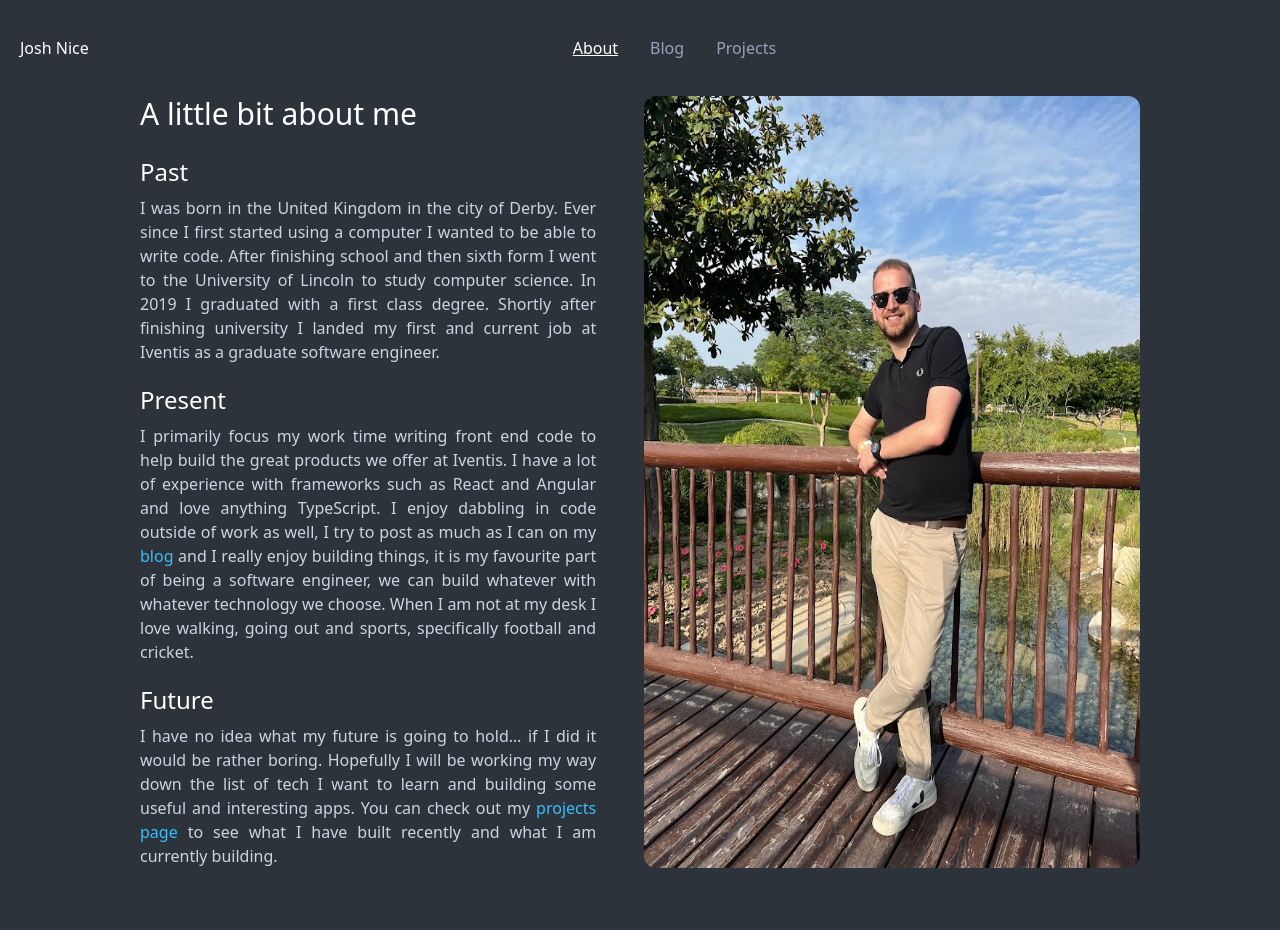
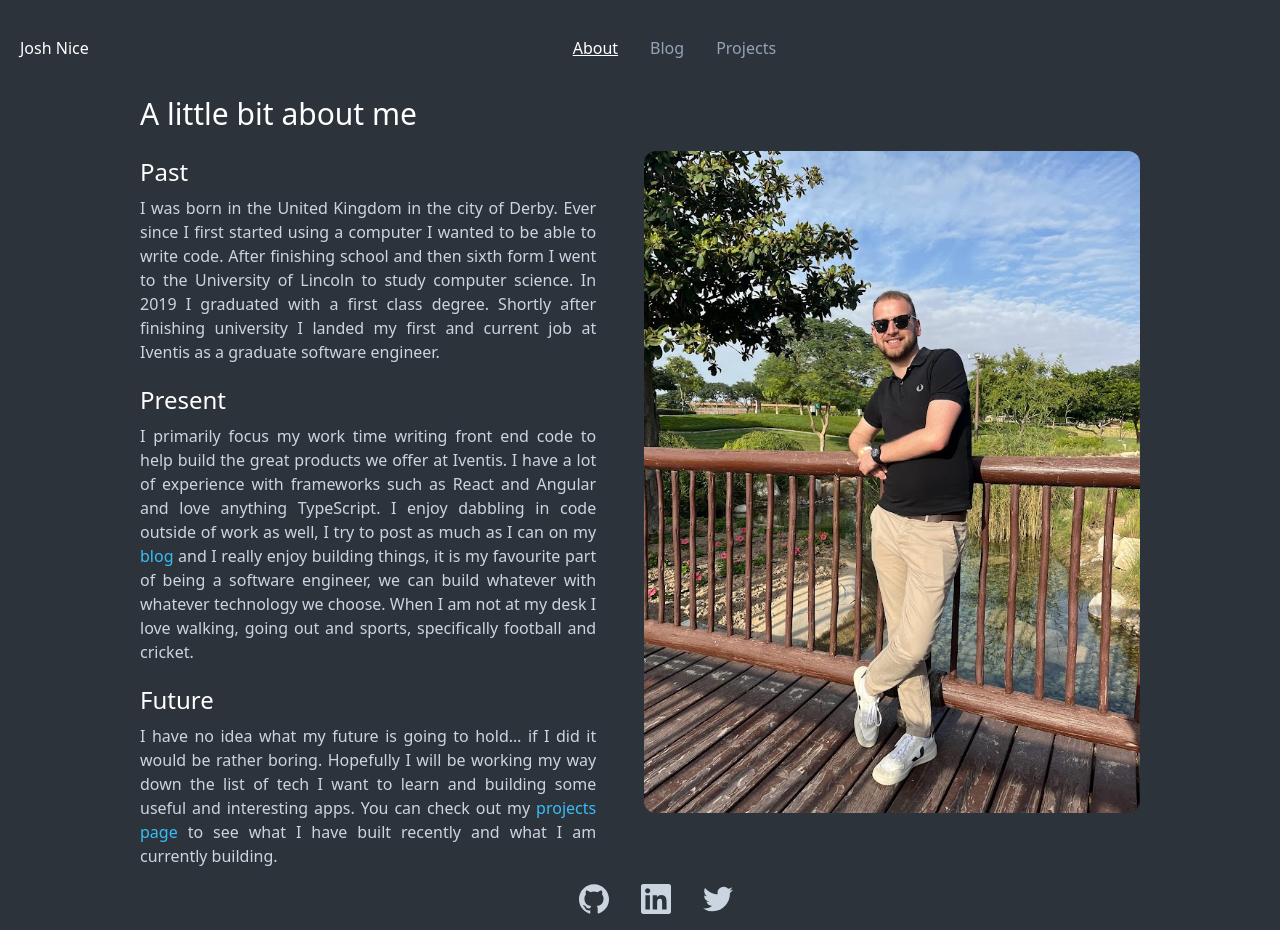
Before and after one commit to joshnice/blog, a React (Vite) app in the folder frontend/: page /about in a window 1280 px wide. Before the commit the page ends 868 px from the top, so only its background shows below. Built offline with nearby package versions, Linux system fonts and the light colour scheme.

Commit message:
Made about page more responsive and added a footer

```diff
--- a/frontend/src/pages/about.tsx
+++ b/frontend/src/pages/about.tsx
@@ -4,6 +4,7 @@ import { PageContainer } from "../components/page-container"
 import { blogPage, projectsPage } from "../constants-and-types/constants";
 import { Page } from "../components/navigation-bar";
 import { Header, Link, SubHeader, Text } from "../components/page-text";
+import { Footer } from "../components/footer";
 
 export const AboutPage = () => {
 
@@ -15,8 +16,8 @@ export const AboutPage = () => {
 
     return (
         <PageContainer>
-            <div className="flex md:flex-row flex-col md:gap-2 gap-6">
-                <div className="flex flex-col gap-6 md:w-1/2 w-full md:pr-10">
+            <div className="flex lg:flex-row flex-col lg:gap-2 gap-6">
+                <div className="flex flex-col gap-6 lg:w-1/2 w-full lg:pr-10">
                     <Header>A little bit about me</Header>
                     <div className="flex flex-col gap-5">
                         <div className="flex flex-col gap-2">
@@ -40,10 +41,11 @@ export const AboutPage = () => {
                         </div>
                     </div>
                 </div>
-                <div className="flex align-center w-full md:w-1/2">
-                    <img src={profilePicture} alt="Josh smiling on a bridge" className="rounded-xl"/>
+                <div className="flex align-center self-center w-full sm:w-2/3 lg:w-1/2">
+                    <img src={profilePicture} alt="Josh smiling on a bridge" className="rounded-xl object-cover w-auto h-auto"/>
                 </div>
             </div>
+            <Footer />
         </PageContainer>
     );
 }
```
